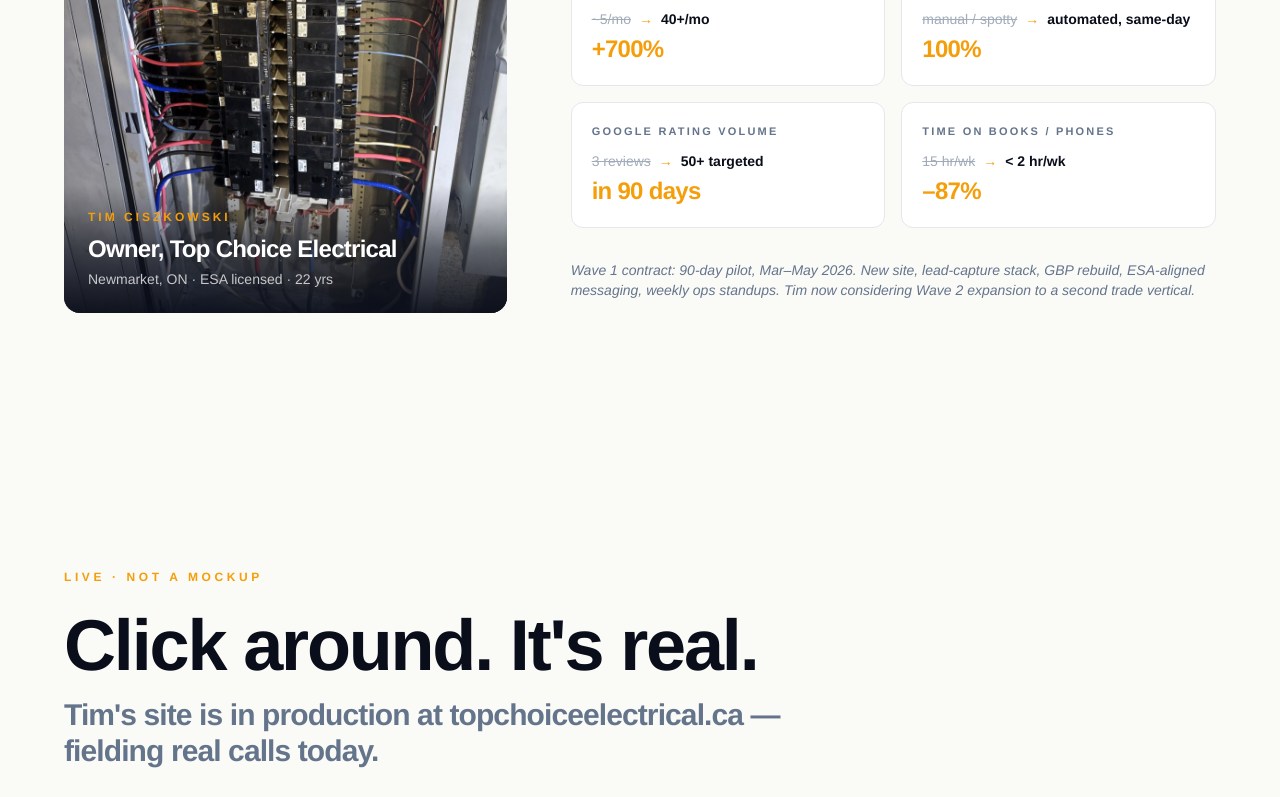
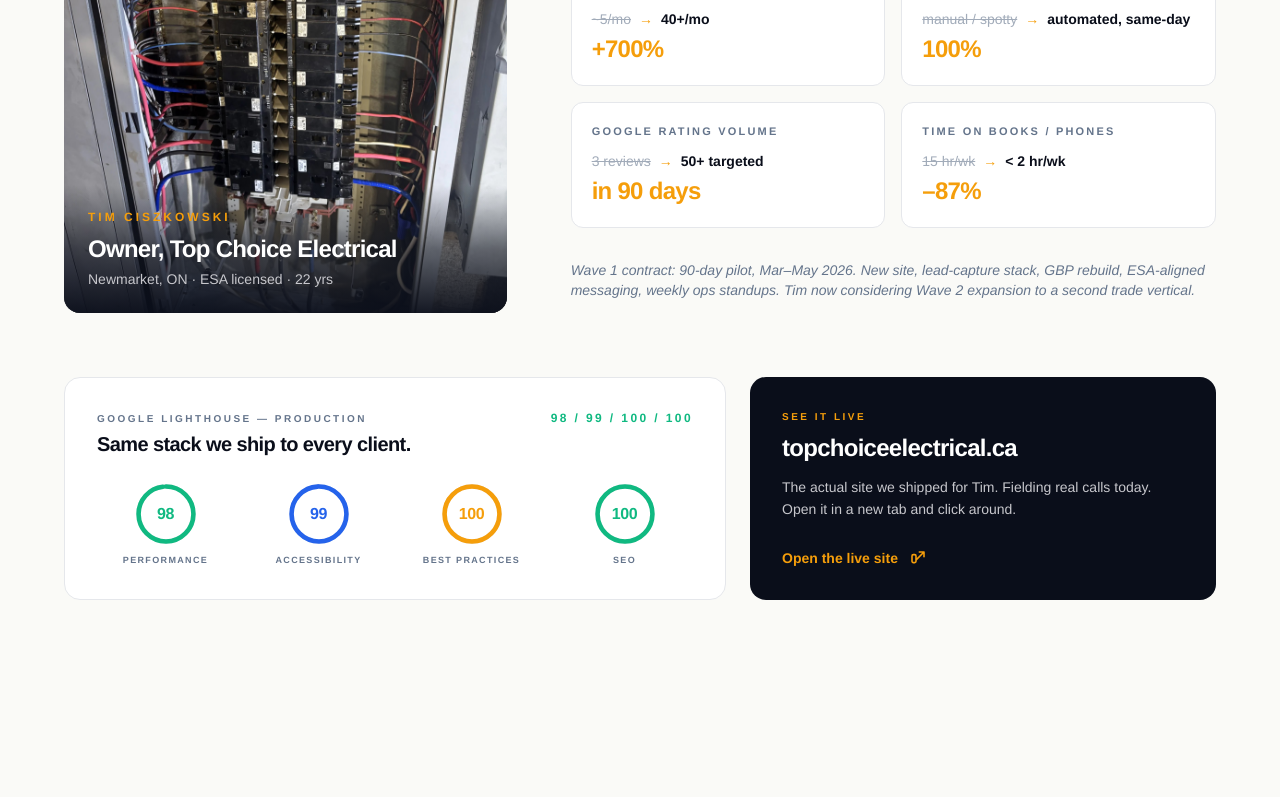
Before and after one commit to staybookt/staybookt-investor, a Next.js app: page / in a window 1280 px wide. Shown: the part 9129-9926 px from the top of the page. Built offline with nearby package versions, Linux system fonts and the light colour scheme.

Commit message:
Add files via upload

```diff
--- a/components/ExtendedSections.tsx
+++ b/components/ExtendedSections.tsx
@@ -175,6 +175,54 @@ export function TimCase() {
             </Reveal>
           </div>
         </div>
+
+        {/* Lighthouse + see it live — folded in from old LiveTimEmbed section */}
+        <Reveal delay={0.5}>
+          <div className="mt-16 grid lg:grid-cols-12 gap-6 items-stretch">
+            {/* Lighthouse scores card */}
+            <div className="lg:col-span-7 bg-paper border border-divider-lt rounded-2xl p-6 sm:p-8">
+              <div className="flex items-baseline justify-between mb-6 flex-wrap gap-2">
+                <div>
+                  <p className="text-[10px] tracking-[0.25em] uppercase text-mute font-semibold mb-1">Google Lighthouse — production</p>
+                  <p className="font-display text-xl tracking-tight">Same stack we ship to every client.</p>
+                </div>
+                <span className="text-xs tracking-[0.2em] uppercase font-bold text-hvac">98 / 99 / 100 / 100</span>
+              </div>
+              <div className="grid grid-cols-4 gap-4">
+                {[
+                  { label: 'Performance', value: 98, color: 'var(--hvac)' },
+                  { label: 'Accessibility', value: 99, color: 'var(--plumb)' },
+                  { label: 'Best Practices', value: 100, color: 'var(--elec)' },
+                  { label: 'SEO', value: 100, color: 'var(--hvac)' },
+                ].map((s) => (
+                  <MiniRing key={s.label} {...s} />
+                ))}
+              </div>
+            </div>
+
+            {/* See it live card */}
+            <a
+              href="https://www.topchoiceelectrical.ca"
+              target="_blank"
+              rel="noopener noreferrer"
+              className="lg:col-span-5 group bg-ink text-white rounded-2xl p-6 sm:p-8 flex flex-col justify-between hover:bg-ink-soft transition-colors"
+            >
+              <div>
+                <p className="text-[10px] tracking-[0.25em] uppercase text-elec font-semibold mb-2">See it live</p>
+                <p className="font-display text-2xl tracking-tight mb-3">topchoiceelectrical.ca</p>
+                <p className="text-platinum-soft text-sm leading-relaxed">
+                  The actual site we shipped for Tim. Fielding real calls today. Open it in a new tab and click around.
+                </p>
+              </div>
+              <div className="mt-6 inline-flex items-center gap-3 text-elec font-semibold text-sm group-hover:gap-4 transition-all">
+                Open the live site
+                <svg viewBox="0 0 24 24" fill="none" stroke="currentColor" strokeWidth={2.4} className="w-4 h-4">
+                  <path strokeLinecap="round" strokeLinejoin="round" d="M14 3h7v7m0 -7L10 14M5 7h2a2 2 0 012 2v8a2 2 0 01-2 2H5a2 2 0 01-2-2v-8a2 2 0 012-2z" />
+                </svg>
+              </div>
+            </a>
+          </div>
+        </Reveal>
       </div>
     </section>
   );
@@ -721,3 +769,44 @@ export function AskV2() {
     </section>
   );
 }
+
+
+/* Mini animated Lighthouse-style ring — used inline in TimCase */
+function MiniRing({ label, value, color }: { label: string; value: number; color: string }) {
+  const ref = useRef<SVGCircleElement>(null);
+  const [n, setN] = useState(0);
+  useEffect(() => {
+    const obs = new IntersectionObserver(([e]) => {
+      if (e.isIntersecting) {
+        const start = performance.now();
+        const step = (now: number) => {
+          const p = Math.min((now - start) / 1400, 1);
+          setN(value * (1 - Math.pow(1 - p, 3)));
+          if (p < 1) requestAnimationFrame(step);
+        };
+        requestAnimationFrame(step);
+        obs.disconnect();
+      }
+    }, { threshold: 0.3 });
+    if (ref.current) obs.observe(ref.current);
+    return () => obs.disconnect();
+  }, [value]);
+
+  const r = 24;
+  const circ = 2 * Math.PI * r;
+  const offset = circ * (1 - n / 100);
+  return (
+    <div className="text-center">
+      <div className="relative w-16 h-16 mx-auto">
+        <svg viewBox="0 0 56 56" className="w-full h-full -rotate-90">
+          <circle cx="28" cy="28" r={r} stroke="var(--divider-lt)" strokeWidth="4" fill="none" />
+          <circle ref={ref} cx="28" cy="28" r={r} stroke={color} strokeWidth="4" fill="none" strokeLinecap="round" strokeDasharray={circ} strokeDashoffset={offset} style={{ transition: 'stroke-dashoffset 0.05s linear' }} />
+        </svg>
+        <div className="absolute inset-0 flex items-center justify-center">
+          <span className="font-display text-base tracking-tight" style={{ color }}>{Math.round(n)}</span>
+        </div>
+      </div>
+      <p className="text-[9px] tracking-[0.15em] uppercase text-mute font-semibold mt-2">{label}</p>
+    </div>
+  );
+}
```
